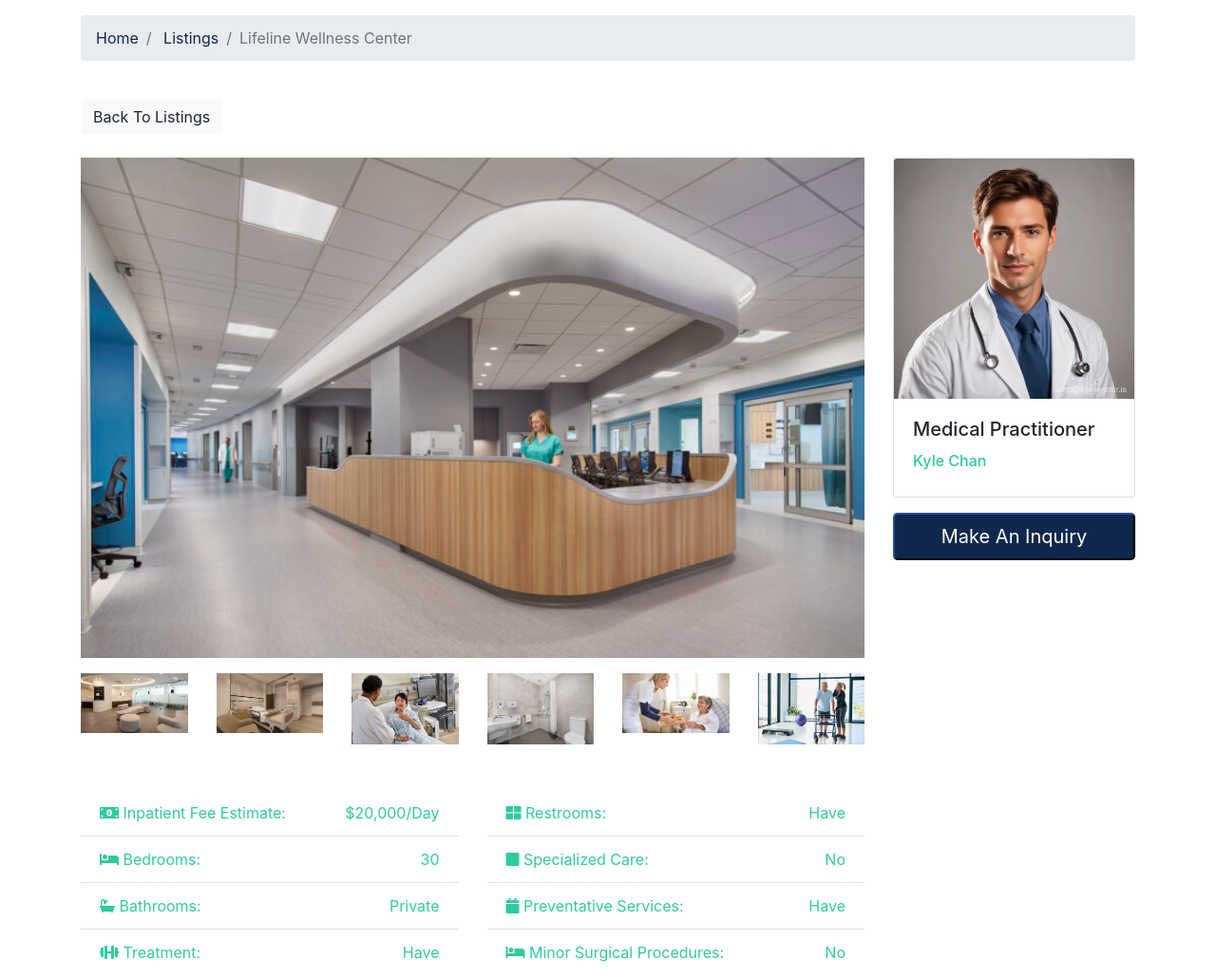
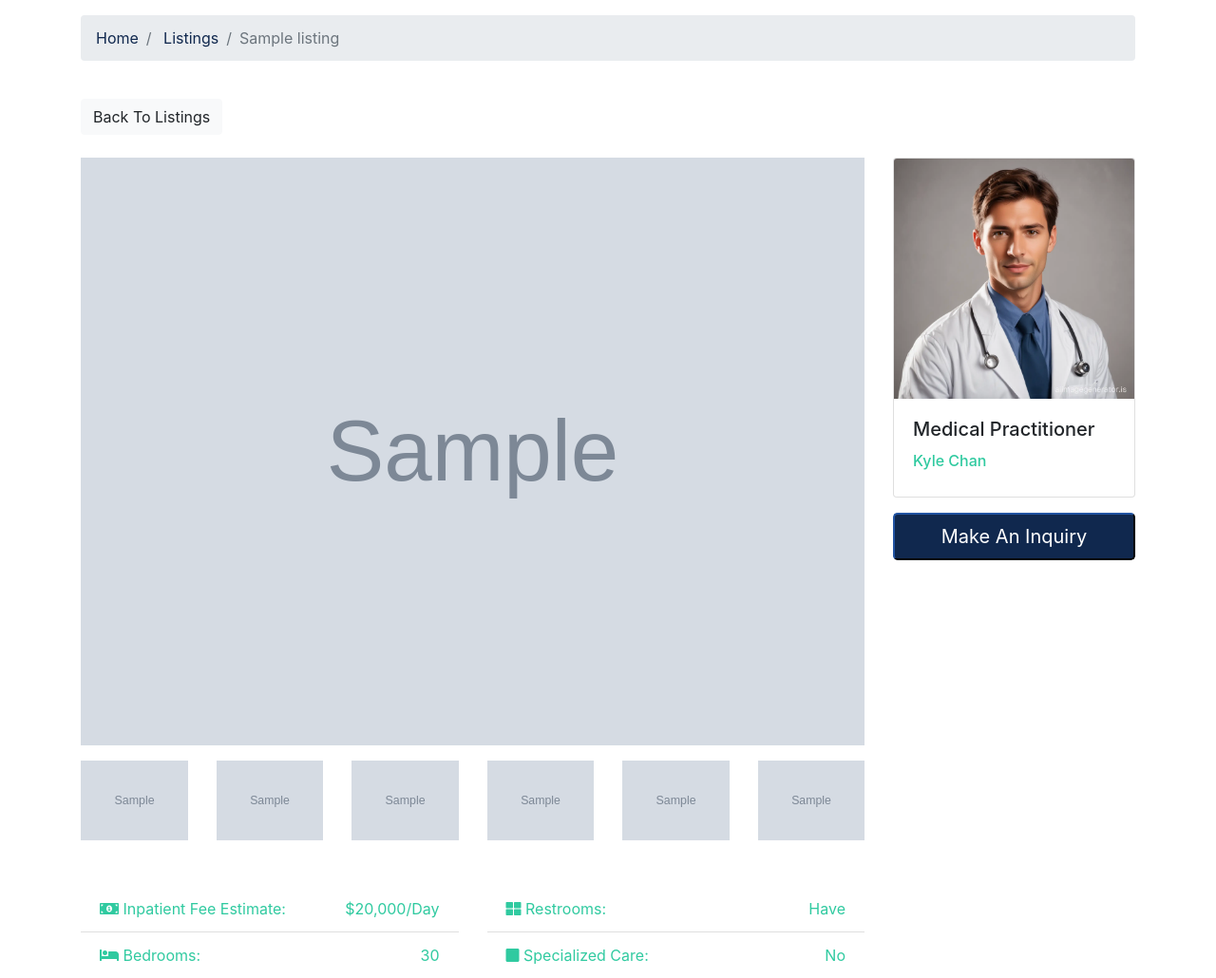
Before and after one commit to pc8521/erb7, a Django app: page /listings/1 in a window 1280 px wide. Shown: the part 379-1409 px from the top of the page at 95% size. Run offline with Django 5.2, Linux system fonts and the light colour scheme; tables that the repository leaves empty hold one stand-in row (values such as "Sample post"); grey boxes marked "Sample" are stand-in pictures; some libraries are stand-ins or nearby versions.

Commit message:
auto update

```diff
--- a/templates/listings/listing.html
+++ b/templates/listings/listing.html
@@ -24,9 +24,9 @@
             <a href={% url "pages:index" %}>Home</a>
         </li>
         <li class="breadcrumb-item">
-            <a href=c>Listings</a>
+            <a href={% url "listings:listings" %}>Listings</a>
         </li>
-        <li class="breadcrumb-item active">Lifeline Wellness Center</li>
+        <li class="breadcrumb-item active">{{listing.title}}</li>
         </ol>
     </nav>
     </div>
@@ -39,98 +39,104 @@
     <div class="row">
         <div class="col-md-9">
         <!-- Home Main Image -->
-        {% comment %} fix {% endcomment %}
         <img
-            src={% static "img/clinics/clinic-1.jpg" %}
+            src={{listing.photo_main.url}}
             alt=""
             class="img-main img-fluid mb-3"
         />
         <!-- Thumbnails -->
         <div class="row mb-5 thumbs">
+
+            {% if listing.photo_1 %}
             <div class="col-md-2">
-            {% comment %} fix {% endcomment %}
             <a
-                href={% static "img/clinics/clinic-inside-1.jpg" %}
+                href={{listing.photo_1.url}}
                 data-lightbox="home-images"
             >
-            {% comment %} fix {% endcomment %}
                 <img
-                src={% static "img/clinics/clinic-inside-1.jpg" %}
+                src={{listing.photo_1.url}}
                 alt=""
                 class="img-fluid"
                 />
             </a>
             </div>
+            {% endif %}
+
+            {% if listing.photo_2 %}
             <div class="col-md-2">
-            {% comment %} fix {% endcomment %}
             <a
-                href={% static "img/clinics/clinic-inside-2.jpg" %}
+                href={{listing.photo_2.url}}
                 data-lightbox="home-images"
             >
-            {% comment %} fix {% endcomment %}
                 <img
-                src={% static "img/clinics/clinic-inside-2.jpg" %}
+                src={{listing.photo_2.url}}
                 alt=""
                 class="img-fluid"
                 />
             </a>
             </div>
+            {% endif %}
+
+            {% if listing.photo_3 %}
             <div class="col-md-2">
-            {% comment %} fix {% endcomment %}
             <a
-                href={% static "img/clinics/clinic-inside-3.jpg" %}
+                href={{listing.photo_3.url}}
                 data-lightbox="home-images"
             >
-            {% comment %} fix {% endcomment %}
                 <img
-                src={% static "img/clinics/clinic-inside-3.jpg" %}
+                src={{listing.photo_3.url}}
                 alt=""
                 class="img-fluid"
                 />
             </a>
             </div>
+            {% endif %}
+
+            {% if listing.photo_4 %}
             <div class="col-md-2">
-            {% comment %} fix {% endcomment %}
             <a
-                href={% static "img/clinics/clinic-inside-4.jpg" %}
+                href={{listing.photo_4.url}}
                 data-lightbox="home-images"
             >
-            {% comment %} fix {% endcomment %}
                 <img
-                src={% static "img/clinics/clinic-inside-4.jpg" %}
+                src={{listing.photo_4.url}}
                 alt=""
                 class="img-fluid"
                 />
             </a>
             </div>
+            {% endif %}
+
+            {% if listing.photo_5 %}
             <div class="col-md-2">
-            {% comment %} fix {% endcomment %}
             <a
-                href={% static "img/clinics/clinic-inside-5.jpg" %}
+                href={{listing.photo_5.url}}
                 data-lightbox="home-images"
             >
-            {% comment %} fix {% endcomment %}
                 <img
-                src={% static "img/clinics/clinic-inside-5.jpg" %}
+                src={{listing.photo_5.url}}
                 alt=""
                 class="img-fluid"
                 />
             </a>
             </div>
+            {% endif %}
+
+            {% if listing.photo_6 %}
             <div class="col-md-2">
-            {% comment %} fix {% endcomment %}
             <a
-                href={% static "img/clinics/clinic-inside-6.jpg" %}
+                href={{listing.photo_6.url}}
                 data-lightbox="home-images"
             >
-            {% comment %} fix {% endcomment %}
                 <img
-                src={% static "img/clinics/clinic-inside-6.jpg" %}
+                src={{listing.photo_6.url}}
                 alt=""
                 class="img-fluid"
                 />
             </a>
             </div>
+            {% endif %}
+
         </div>
         <!-- Fields -->
         <div class="row mb-5 fields">
```
